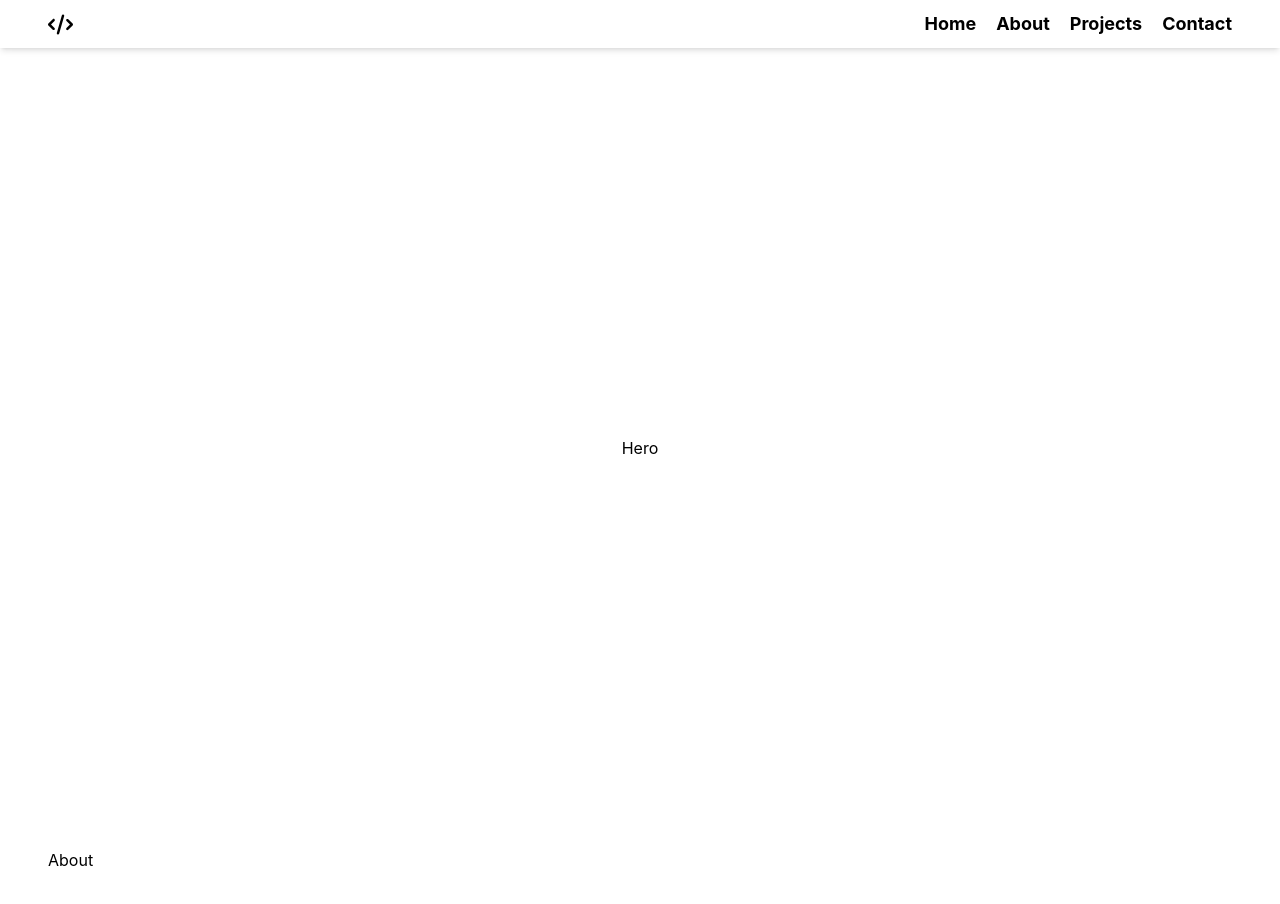
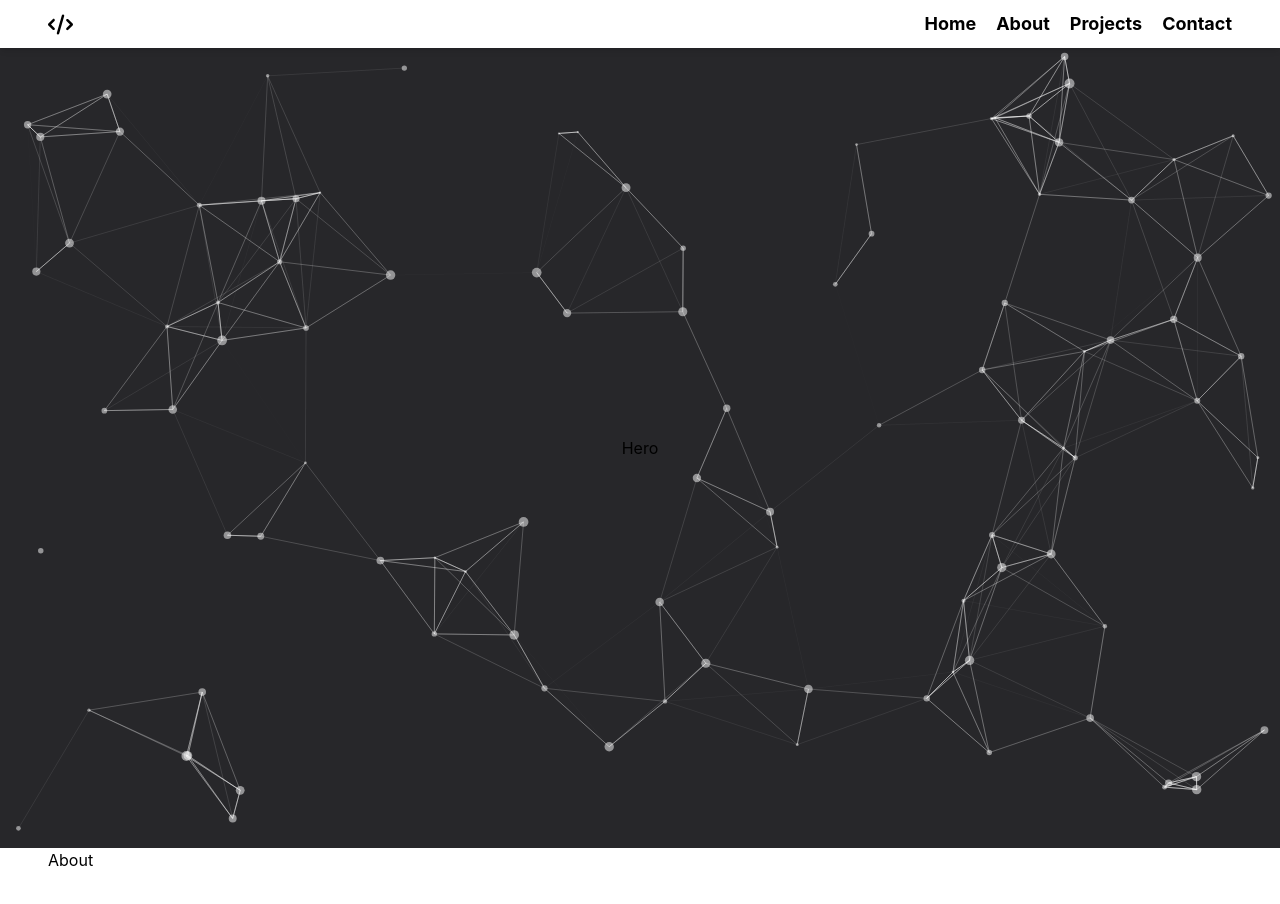
Before and after one commit to apekul/portfolioV2, a React (Create React App) app: page / in a window 1280 px wide. Shown: the top 904 px of the page. Built offline with nearby package versions, Linux system fonts and the light colour scheme.

Commit message:
install tsparticles and add it to hero as an interactive bacgkround

```diff
--- a/package.json
+++ b/package.json
@@ -7,6 +7,7 @@
     "@testing-library/react": "^13.0.0",
     "@testing-library/user-event": "^13.2.1",
     "@tsparticles/react": "^3.0.0",
+    "@tsparticles/slim": "^3.4.0",
     "framer-motion": "^11.2.4",
     "react": "^18.3.1",
     "react-dom": "^18.3.1",
--- a/src/Components/Hero.js
+++ b/src/Components/Hero.js
@@ -1,10 +1,24 @@
 import React from "react";
+import { ParticlesComponent } from "./Particles/ParticlesComponent";
 
 function Hero() {
   return (
     <div id="hero" className="h-screen relative overflow-hidden">
-      <div className="Container h-full items-center flex justify-center">
+      <div className="Container h-full items-center flex justify-center  z-20">
         Hero
+      </div>
+      <div
+        className="particles-container"
+        style={{
+          position: "absolute",
+          top: 0,
+          left: 0,
+          width: "100%",
+          height: "100%",
+          zIndex: -1,
+        }}
+      >
+        <ParticlesComponent />
       </div>
     </div>
   );
--- /dev/null
+++ b/src/Components/Particles/ParticlesComponent.js
@@ -0,0 +1,112 @@
+import { useEffect, useMemo, useState } from "react";
+import Particles, { initParticlesEngine } from "@tsparticles/react";
+// import { loadAll } from "@tsparticles/all"; // if you are going to use `loadAll`, install the "@tsparticles/all" package too.
+// import { loadFull } from "tsparticles"; // if you are going to use `loadFull`, install the "tsparticles" package too.
+import { loadSlim } from "@tsparticles/slim"; // if you are going to use `loadSlim`, install the "@tsparticles/slim" package too.
+// import { loadBasic } from "@tsparticles/basic"; // if you are going to use `loadBasic`, install the "@tsparticles/basic" package too.
+
+export const ParticlesComponent = () => {
+  const [init, setInit] = useState(false);
+
+  // this should be run only once per application lifetime
+  useEffect(() => {
+    initParticlesEngine(async (engine) => {
+      // you can initiate the tsParticles instance (engine) here, adding custom shapes or presets
+      // this loads the tsparticles package bundle, it's the easiest method for getting everything ready
+      // starting from v2 you can add only the features you need reducing the bundle size
+      //await loadAll(engine);
+      //await loadFull(engine);
+      await loadSlim(engine);
+      //await loadBasic(engine);
+    }).then(() => {
+      setInit(true);
+    });
+  }, []);
+
+  // const particlesLoaded = (container) => {
+  //   console.log(container);
+  // };
+
+  const options = useMemo(
+    () => ({
+      fullScreen: {
+        enable: true,
+      },
+      style: {
+        position: "absolute",
+      },
+      background: {
+        color: {
+          value: "#27272A",
+        },
+      },
+      fpsLimit: 120,
+      interactivity: {
+        events: {
+          onClick: {
+            enable: true,
+            mode: "push",
+          },
+          onHover: {
+            enable: true,
+            mode: "repulse",
+          },
+        },
+        modes: {
+          push: {
+            quantity: 4,
+          },
+          repulse: {
+            distance: 100,
+            duration: 0.4,
+          },
+        },
+      },
+      particles: {
+        color: {
+          value: "#ffffff",
+        },
+        links: {
+          color: "#ffffff",
+          distance: 150,
+          enable: true,
+          opacity: 0.5,
+          width: 1,
+        },
+        move: {
+          direction: "none",
+          enable: true,
+          outModes: {
+            default: "bounce",
+          },
+          random: false,
+          speed: 0.5,
+          straight: false,
+        },
+        number: {
+          density: {
+            enable: true,
+          },
+          value: 200,
+        },
+        opacity: {
+          value: 0.5,
+        },
+        shape: {
+          type: "circle",
+        },
+        size: {
+          value: { min: 1, max: 5 },
+        },
+      },
+      detectRetina: true,
+    }),
+    []
+  );
+
+  return (
+    <>
+      <Particles id="tsparticles" options={options} />
+    </>
+  );
+};
```
Also changed, not shown: src/index.css (line endings or trailing spaces), 2 other files (tests, documents, lock files or other folders).
